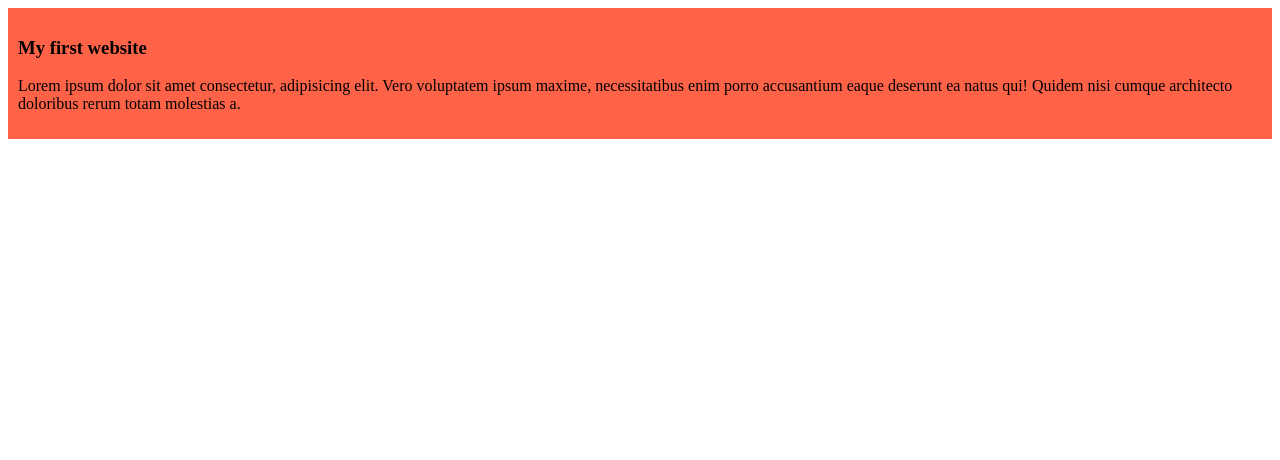
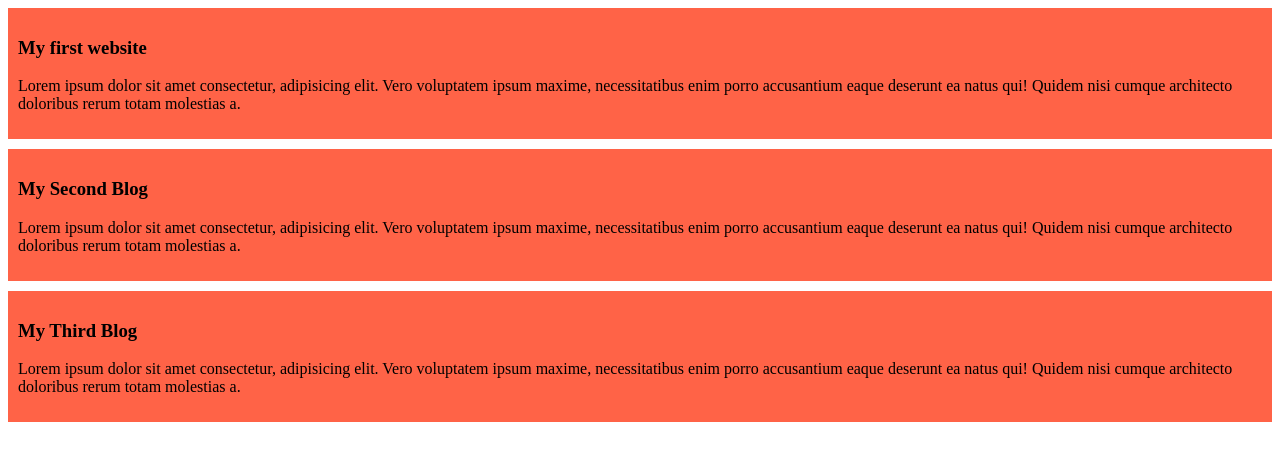
Before and after one commit to dipuroy1234/my-simple-website, a plain HTML site: page index.html in a window 1280 px wide. Drawn offline with Linux system fonts and the light colour scheme.

Commit message:
added the scond and third blog

```diff
--- a/index.html
+++ b/index.html
@@ -11,5 +11,13 @@
         <h3>My first website</h3>
         <p>Lorem ipsum dolor sit amet consectetur, adipisicing elit. Vero voluptatem ipsum maxime, necessitatibus enim porro accusantium eaque deserunt ea natus qui! Quidem nisi cumque architecto doloribus rerum totam molestias a.</p>
     </div>
+    <div>
+        <h3>My Second Blog</h3>
+        <p>Lorem ipsum dolor sit amet consectetur, adipisicing elit. Vero voluptatem ipsum maxime, necessitatibus enim porro accusantium eaque deserunt ea natus qui! Quidem nisi cumque architecto doloribus rerum totam molestias a.</p>
+    </div>
+    <div>
+        <h3>My Third Blog</h3>
+        <p>Lorem ipsum dolor sit amet consectetur, adipisicing elit. Vero voluptatem ipsum maxime, necessitatibus enim porro accusantium eaque deserunt ea natus qui! Quidem nisi cumque architecto doloribus rerum totam molestias a.</p>
+    </div>
 </body>
 </html>
--- a/styles/blog.css
+++ b/styles/blog.css
@@ -1,4 +1,5 @@
 div{
     background-color: tomato;
     padding: 10px;
+    margin-bottom: 10px;
 }
```
